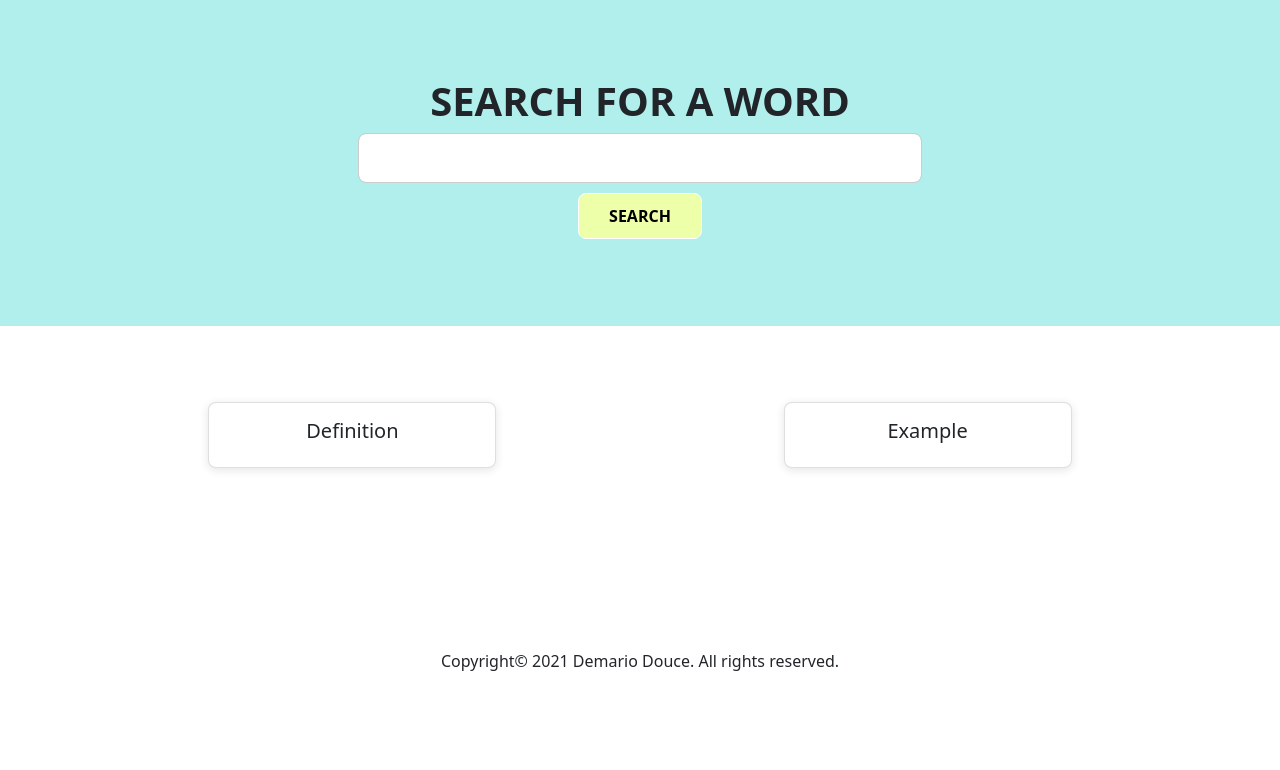
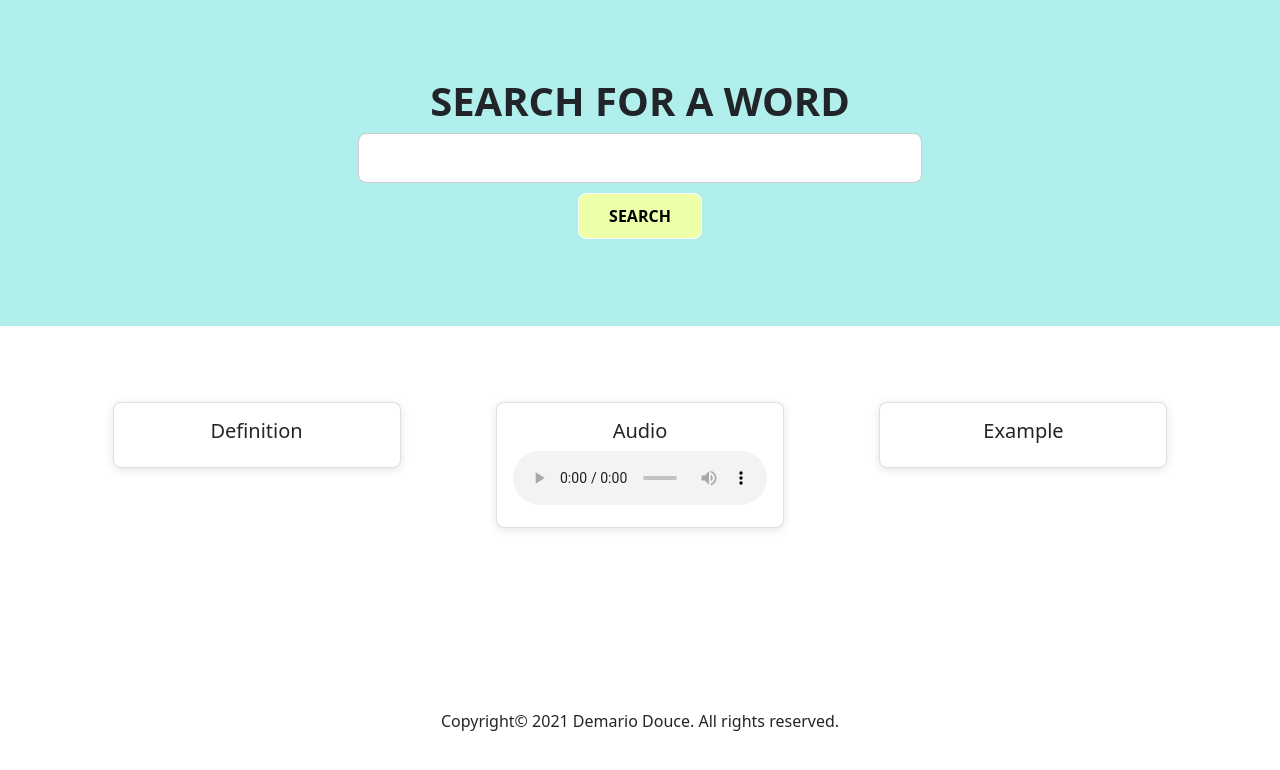
Before and after one commit to DemarioDouce/SimpleDictionary-Website, a React (Create React App) app: page / in a window 1280 px wide. Shown: the top 770 px of the page. Built offline with nearby package versions, Linux system fonts and the light colour scheme.

Commit message:
Implemented audio feature.

```diff
--- a/src/App.js
+++ b/src/App.js
@@ -10,6 +10,7 @@ function App() {
   const [searchText, setSearchText] = useState("");
   const [definitionText, setDefinitionText] = useState("");
   const [exampleText, setExampleText] = useState("");
+  const [audioSrc, setAudioSrc] = useState("");
   // Get current year
   const currentYear = new Date().getFullYear();
   // Handle submission
@@ -18,11 +19,13 @@ function App() {
     axios
       .get("https://api.dictionaryapi.dev/api/v2/entries/en_US/" + searchText)
       .then((result) => {
-        console.log(result);
+        console.log(result.data);
         // Set definitionText
         setDefinitionText(result.data[0].meanings[0].definitions[0].definition);
         // Set exampleText
         setExampleText(result.data[0].meanings[0].definitions[0].example);
+        // Set setAudioSrc
+        setAudioSrc(result.data[0].phonetics[0].audio);
       })
       .catch((error) => {
         console.log(error);
@@ -72,6 +75,18 @@ function App() {
               {/* Card */}
               <div className="card">
                 <div className="card-body">
+                  <h5 className="card-title">Audio</h5>
+                  <p className="card-text">
+                    <audio src={audioSrc} controls autoPlay />
+                  </p>
+                </div>
+              </div>
+            </div>
+            {/* Col */}
+            <div className="col-sm">
+              {/* Card */}
+              <div className="card">
+                <div className="card-body">
                   <h5 className="card-title">Example</h5>
                   <p className="card-text">{exampleText}</p>
                 </div>
--- a/src/res/css/style.css
+++ b/src/res/css/style.css
@@ -67,3 +67,7 @@ footer > p {
   margin-left: auto;
   margin-right: auto;
 }
+
+audio {
+  width: 100%;
+}
```
